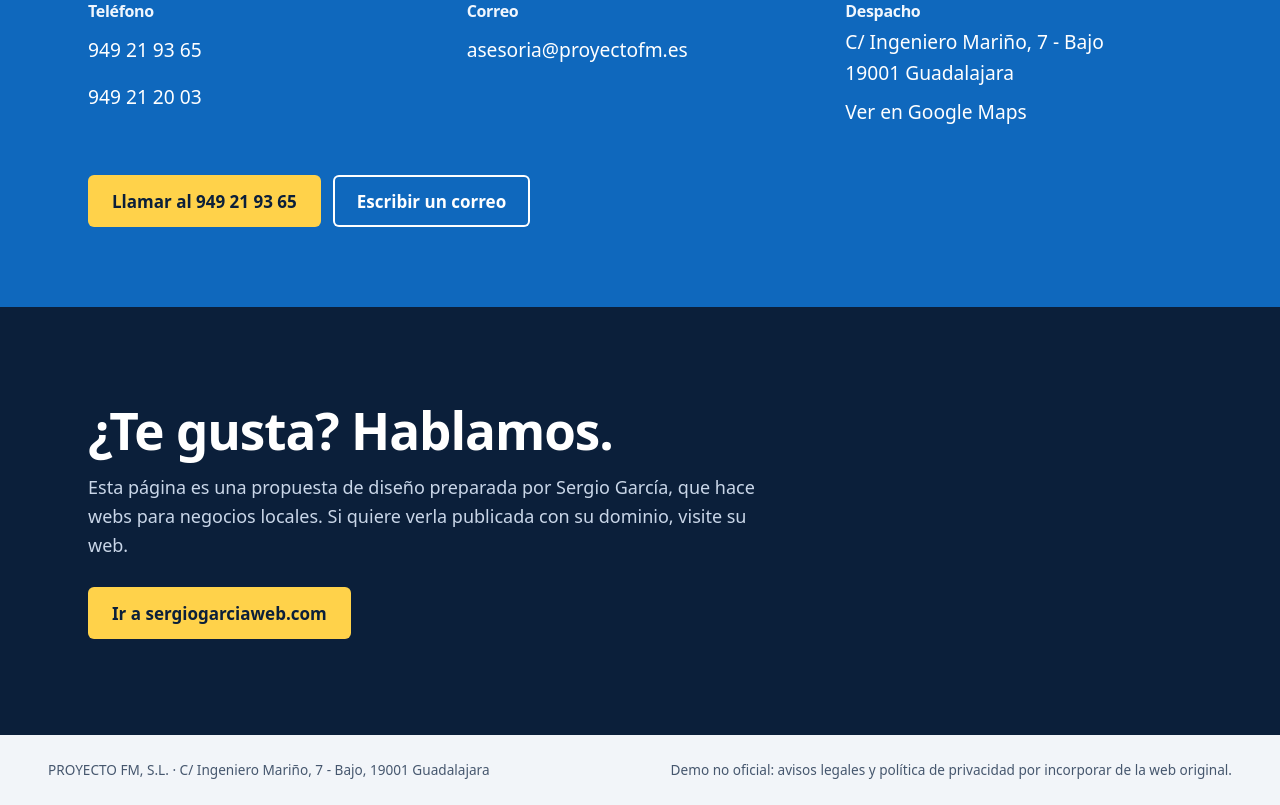
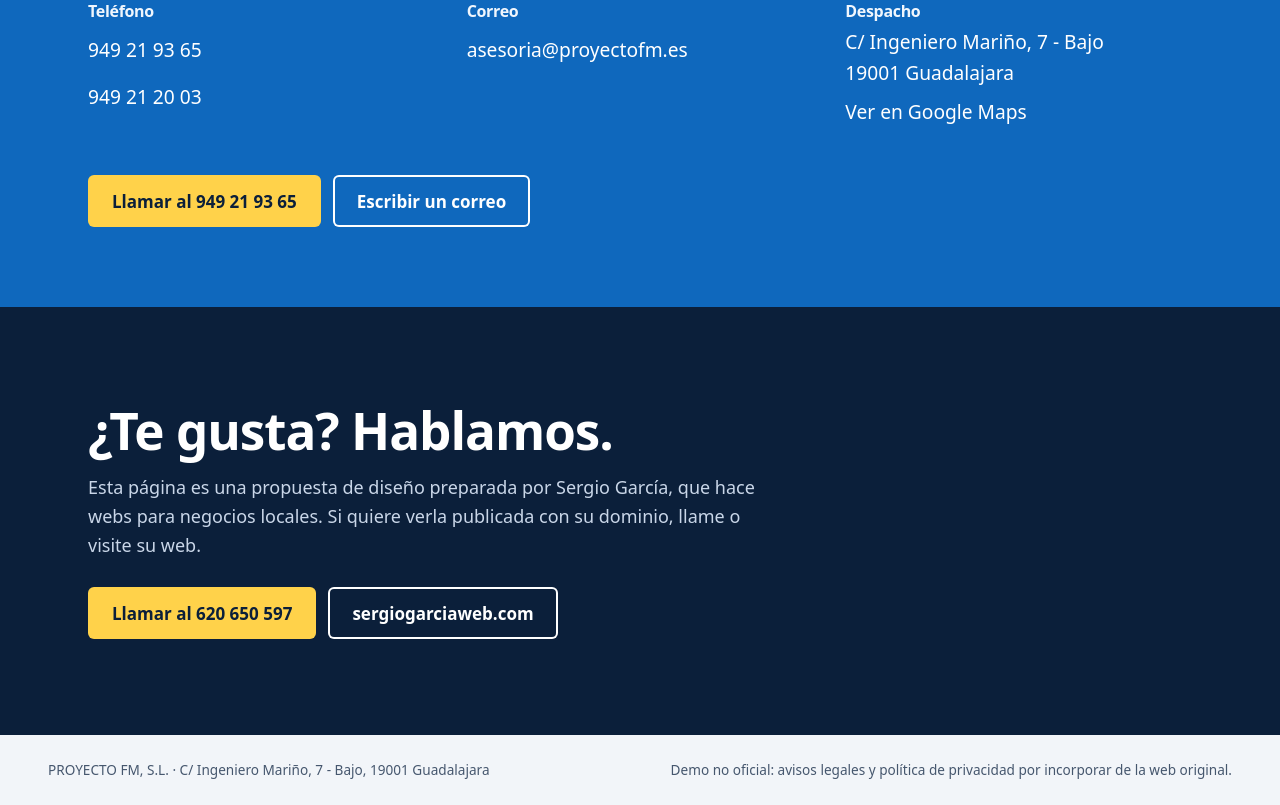
Before and after one commit to charcoles-hub/demo-asesoria-proyecto-fm, an Astro site: page / in a window 1280 px wide. Shown: the part 3996-4801 px from the top of the page. Built offline with nearby package versions, Linux system fonts and the light colour scheme; Astro itself is replaced by a stand-in of ours.

Commit message:
Capturas reales de proyectofm.es por http y telefono de Sergio en el cierre
Co-Authored-By: Claude Sonnet 5.5 <noreply@anthropic.com>

```diff
--- a/src/pages/index.astro
+++ b/src/pages/index.astro
@@ -56,7 +56,7 @@ const maps = 'https://www.google.com/maps/search/?api=1&query=' + encodeURICompo
   <h2 id="comp-t" class="rv">De lo que se ve hoy a esta propuesta</h2>
   <p class="sub rv">Arrastre el deslizador. A la izquierda, lo que aparece hoy al entrar en proyectofm.es (captura del 12/11/2026); a la derecha, la propuesta.</p>
   <div class="cmp rv" id="cmp" style="--p:50%">
-    <div class="cmp-a"><picture><source media="(max-width:640px)" srcset={`${base}/actual/movil.png`} /><img src={`${base}/actual/escritorio.png`} width="1440" height="900" alt="Captura de proyectofm.es hoy: una página de servidor por defecto, en inglés y castellano" /></picture></div>
+    <div class="cmp-a"><picture><source media="(max-width:640px)" srcset={`${base}/actual/movil.png`} /><img src={`${base}/actual/escritorio.png`} width="1440" height="900" alt="Captura de la portada actual de proyectofm.es: cabecera azul con buscador y redes, tres iconos y rejilla de servicios con fotos de archivo" /></picture></div>
     <div class="cmp-b" aria-hidden="true">
       <div class="cmp-hero"><img src={`${base}/logo-proyecto-fm.png`} width="125" height="133" alt="" /><p>Asesoría fiscal, laboral y contable para su empresa en Guadalajara</p><span class="btn btn-sm">Llamar al 949 21 93 65</span><em>1975</em></div>
     </div>
@@ -115,8 +115,8 @@ const maps = 'https://www.google.com/maps/search/?api=1&query=' + encodeURICompo
 <section class="hablamos" aria-label="Autor de la propuesta">
   <div class="sec">
     <h2 class="rv">¿Te gusta? Hablamos.</h2>
-    <p class="sub rv">Esta página es una propuesta de diseño preparada por Sergio García, que hace webs para negocios locales. Si quiere verla publicada con su dominio, visite su web.</p>
-    <div class="acciones rv"><a class="btn" href="https://sergiogarciaweb.com">Ir a sergiogarciaweb.com</a></div>
+    <p class="sub rv">Esta página es una propuesta de diseño preparada por Sergio García, que hace webs para negocios locales. Si quiere verla publicada con su dominio, llame o visite su web.</p>
+    <div class="acciones rv"><a class="btn" href="tel:+34620650597">Llamar al 620 650 597</a><a class="btn btn-claro" href="https://sergiogarciaweb.com">sergiogarciaweb.com</a></div>
   </div>
 </section>
 </main>
```
Also changed, not shown: public/actual/escritorio.png, public/actual/movil.png.
